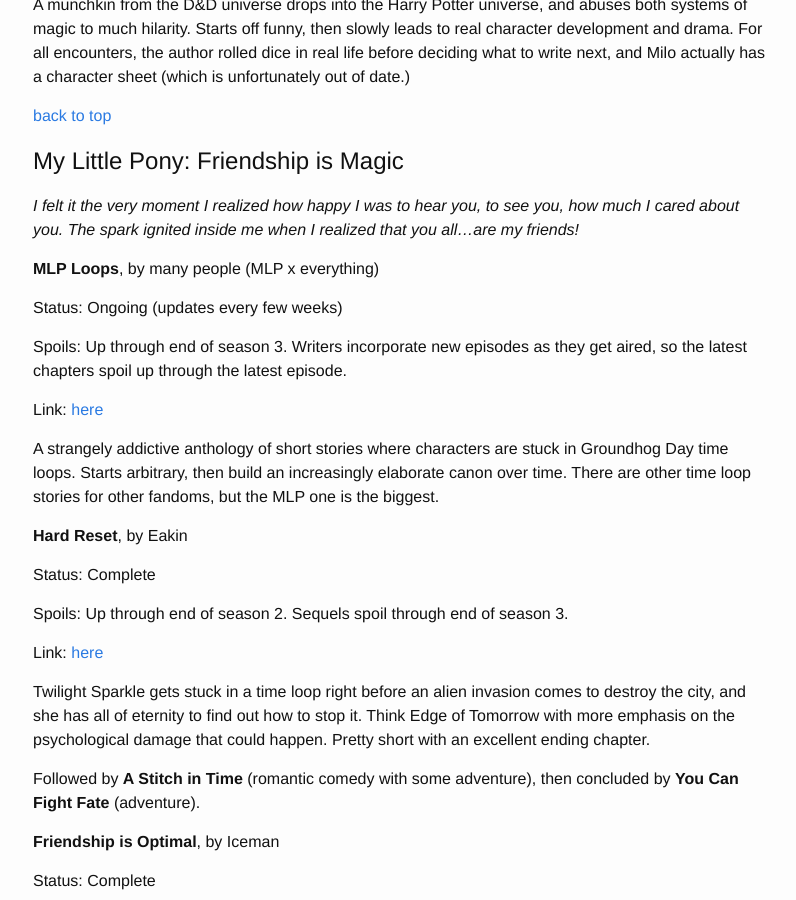
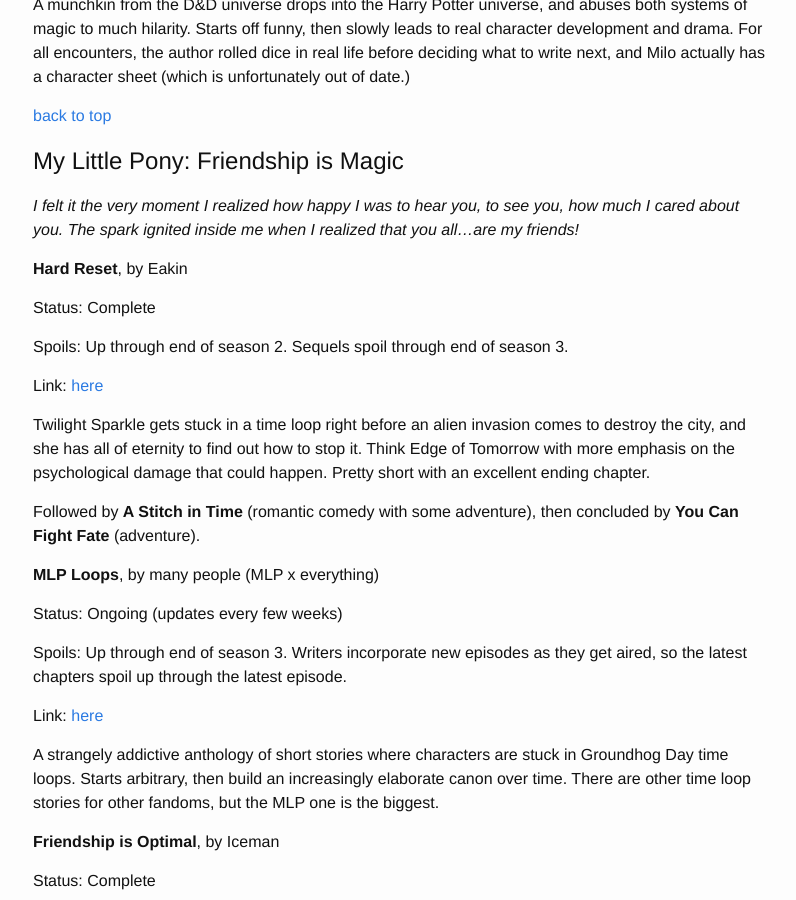
Before and after one commit to alexirpan/alexirpan.github.io, a Jekyll site: the page built from _posts/2015-11-26-reviews.markdown, in a window 1280 px wide and 900 px high, scrolled down 3139 px. Shown: the whole window, without its empty margins (237-1033 px from the left). Built offline with Jekyll 4.4.1, drawn with Linux system fonts in a browser that asks for light colours; some of the changed lines change nothing that is shown.

Commit message:
Reordering MLP section

```diff
--- a/_posts/2015-11-26-reviews.markdown
+++ b/_posts/2015-11-26-reviews.markdown
@@ -166,22 +166,6 @@
 *I felt it the very moment I realized how happy I was to hear you, to see you,
 how much I cared about you. The spark ignited inside me when I realized that you all...are my friends!*
 
-
-**MLP Loops**, by many people (MLP x everything)
-
-Status: Ongoing (updates every few weeks)
-
-Spoils: Up through end of season 3. Writers incorporate new episodes as they
-get aired, so the latest chapters spoil up through the latest episode.
-
-Link: [here](https://www.fanfiction.net/s/9216685/1/MLP-Loops)
-
-A strangely addictive anthology of short stories where characters are stuck
-in Groundhog Day time loops. Starts arbitrary, then build an increasingly
-elaborate canon over time. There are other time loop stories for other
-fandoms, but the MLP one is the biggest.
-
-
 **Hard Reset**, by Eakin
 
 Status: Complete
@@ -198,6 +182,21 @@
 
 Followed by **A Stitch in Time** (romantic comedy with some adventure), then concluded
 by **You Can Fight Fate** (adventure).
+
+
+**MLP Loops**, by many people (MLP x everything)
+
+Status: Ongoing (updates every few weeks)
+
+Spoils: Up through end of season 3. Writers incorporate new episodes as they
+get aired, so the latest chapters spoil up through the latest episode.
+
+Link: [here](https://www.fanfiction.net/s/9216685/1/MLP-Loops)
+
+A strangely addictive anthology of short stories where characters are stuck
+in Groundhog Day time loops. Starts arbitrary, then build an increasingly
+elaborate canon over time. There are other time loop stories for other
+fandoms, but the MLP one is the biggest.
 
 
 
```
